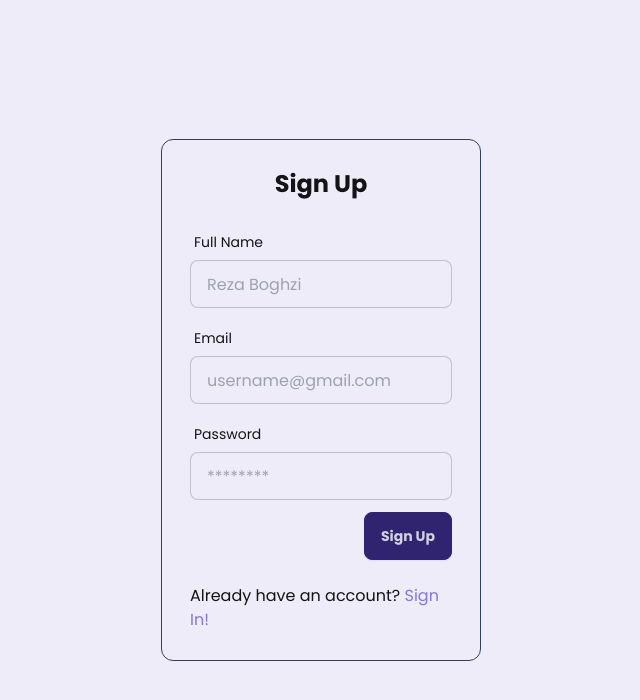
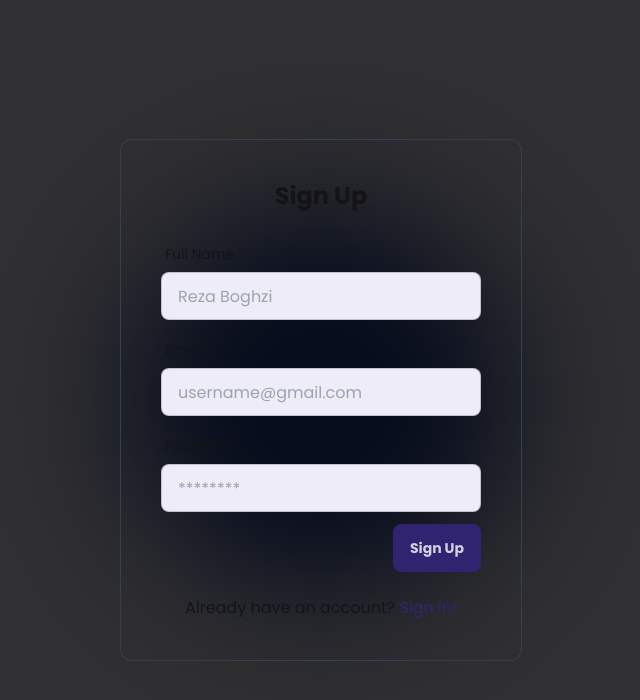
Before and after one commit to haashemi/Ticketer, a SvelteKit app in the folder frontend/: page /signup in a window 1280 px wide. Shown: the top 700 px of the page, without its empty margins (319-959 px from the left). Built offline with nearby package versions, Linux system fonts and the light colour scheme.

Commit message:
chore(frontend): signup & signin pages Ui imrovements

```diff
--- a/frontend/src/routes/+page.svelte
+++ b/frontend/src/routes/+page.svelte
@@ -19,7 +19,7 @@
 />
 
 <Container class="font-poppins">
-	<!-- Gonde Goozi header -->
+	<!-- Header -->
 	<div class="flex w-full flex-col items-start justify-center gap-5 py-24 md:py-40">
 		<h2 class="text-3xl italic text-slate-50 md:text-5xl">#1 Ticket marketplace</h2>
 		<p class="pl-3 text-sm text-slate-500">Get the newest movies' ticket from Ticketer!</p>
--- a/frontend/src/routes/signin/+page.svelte
+++ b/frontend/src/routes/signin/+page.svelte
@@ -1,5 +1,7 @@
-<main class="flex min-h-screen items-center justify-center">
-	<div class="flex w-80 flex-col items-center justify-center gap-6 rounded-xl border border-slate-700 p-7">
+<div class="absolute left-1/2 top-1/2 -z-10 h-96 w-96 -translate-x-1/2 -translate-y-1/2 rounded-full bg-blue-900 blur-3xl" />
+
+<main class="flex min-h-screen items-center justify-center bg-black/80 backdrop-blur-xl">
+	<div class="flex flex-col items-center justify-center gap-6 rounded-xl border border-slate-700 p-10">
 		<h1 class="text-2xl font-semibold">Welcome Back!</h1>
 
 		<form class="flex w-full flex-col gap-3">
@@ -22,6 +24,6 @@
 			</div>
 		</form>
 
-		<p>Don't have an account? <a class="text-secondary" href="/signup">Sign Up!</a></p>
+		<p>Don't have an account? <a class="text-primary" href="/signup">Sign Up!</a></p>
 	</div>
 </main>
--- a/frontend/src/routes/signup/+page.svelte
+++ b/frontend/src/routes/signup/+page.svelte
@@ -1,5 +1,7 @@
-<main class="flex min-h-screen items-center justify-center">
-	<div class="flex w-80 flex-col items-center justify-center gap-6 rounded-xl border border-slate-700 p-7">
+<div class="absolute left-1/2 top-1/2 -z-10 h-96 w-96 -translate-x-1/2 -translate-y-1/2 rounded-full bg-blue-900 blur-3xl" />
+
+<main class="flex min-h-screen items-center justify-center bg-black/80 backdrop-blur-xl">
+	<div class="flex flex-col items-center justify-center gap-6 rounded-xl border border-slate-700 p-10">
 		<h1 class="text-2xl font-semibold">Sign Up</h1>
 
 		<form class="flex w-full flex-col gap-3">
@@ -29,6 +31,6 @@
 			</div>
 		</form>
 
-		<p>Already have an account? <a class="text-secondary" href="/signin">Sign In!</a></p>
+		<p>Already have an account? <a class="text-primary" href="/signin">Sign In!</a></p>
 	</div>
 </main>
```
